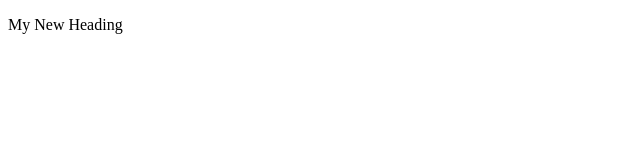
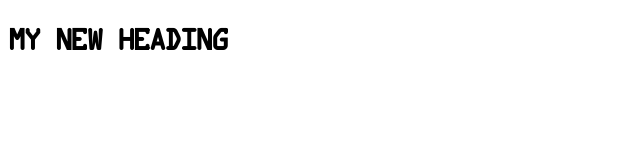
Before and after one commit to xR1q/gameflow.docs, a plain HTML site: page src/index.html in a window 1280 px wide. Shown: the whole page, without its empty margins (0-640 px from the left). Drawn offline with Linux system fonts and the light colour scheme.

Commit message:
new changes

```diff
--- a/src/index.html
+++ b/src/index.html
@@ -4,6 +4,6 @@
         <link rel="stylesheet" type="text/css" href="styles.css">
     </head>
     <body>
-        <p>My New Heading</p>
+        <h1>My New Heading</h1>
     </body>
 </html>
--- a/src/styles.css
+++ b/src/styles.css
@@ -2,3 +2,7 @@
     font-family: MyFont;
     src: url('../fonts/data-latin.ttf');
 }
+
+h1 {
+    font-family: MyFont;
+}
```
